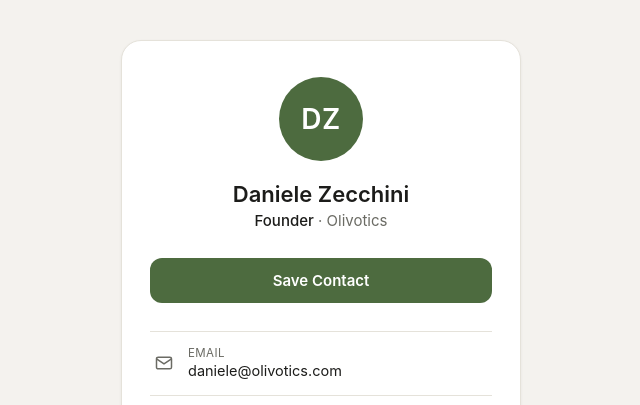
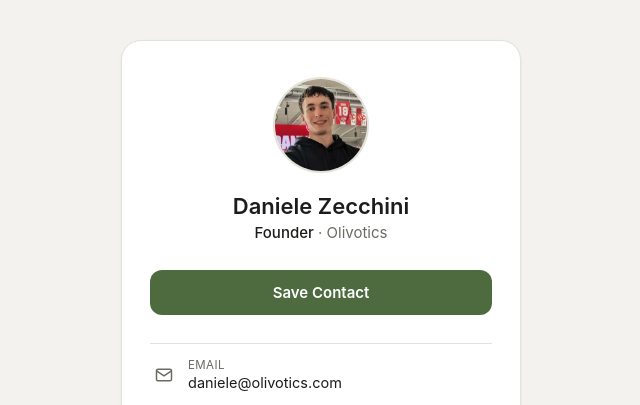
Before and after one commit to danzecch/daniele-vcard, a plain HTML site: page index.html in a window 1280 px wide. Shown: the top 405 px of the page, without its empty margins (319-959 px from the left). Drawn offline with Linux system fonts and the light colour scheme.

Commit message:
Add files via upload

```diff
--- a/index.html
+++ b/index.html
@@ -48,18 +48,13 @@
     box-shadow:0 1px 3px rgba(0,0,0,0.06);
   }
   .avatar{
-    width:84px;
-    height:84px;
+    width:96px;
+    height:96px;
     margin:0 auto 20px;
     border-radius:50%;
-    background:var(--accent);
-    color:var(--accent-ink);
-    display:flex;
-    align-items:center;
-    justify-content:center;
-    font-size:28px;
-    font-weight:600;
-    letter-spacing:0.5px;
+    display:block;
+    object-fit:cover;
+    border:2px solid var(--line);
   }
   h1{
     font-size:22px;
@@ -135,7 +130,7 @@
 </head>
 <body>
   <div class="card">
-    <div class="avatar">DZ</div>
+    <img class="avatar" src="avatar.jpg" alt="Daniele Zecchini">
     <h1>Daniele Zecchini</h1>
     <p class="role"><strong>Founder</strong> · Olivotics</p>
 
```
Also changed, not shown: avatar.jpg (added).
